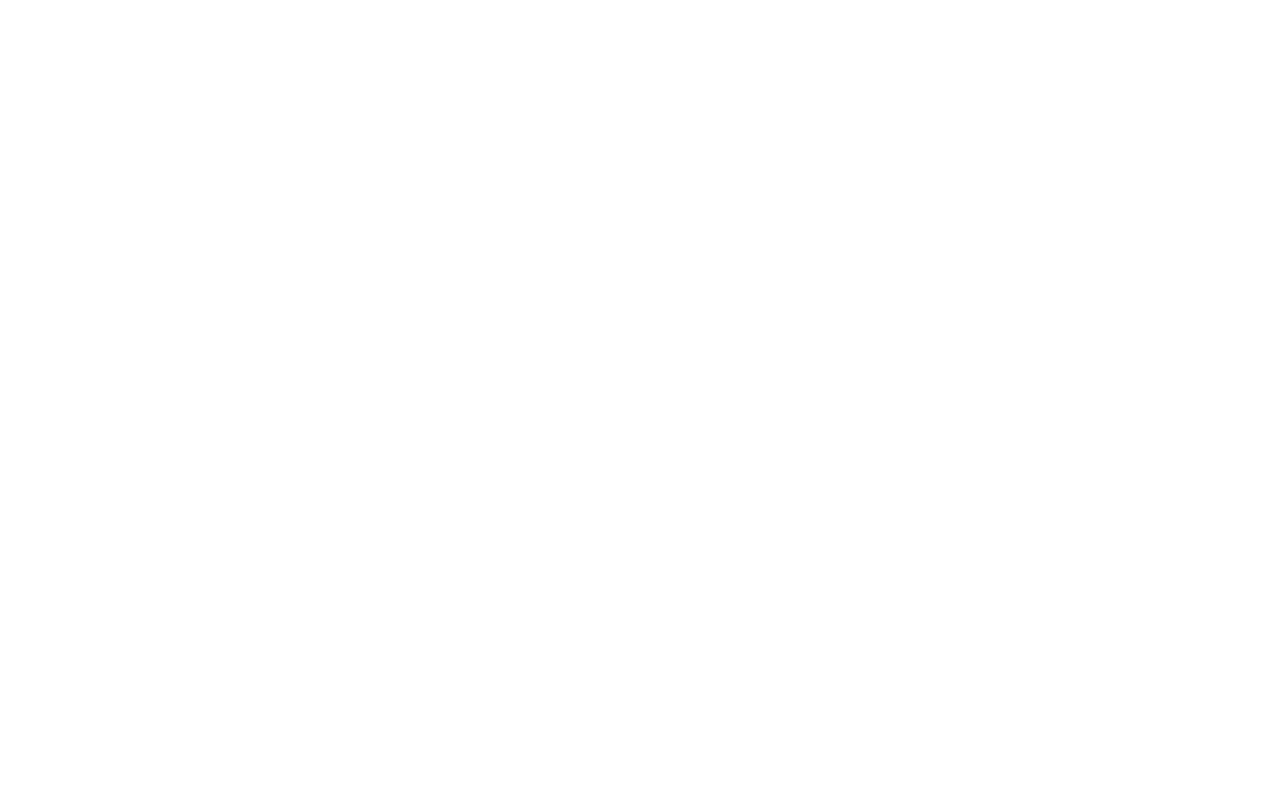
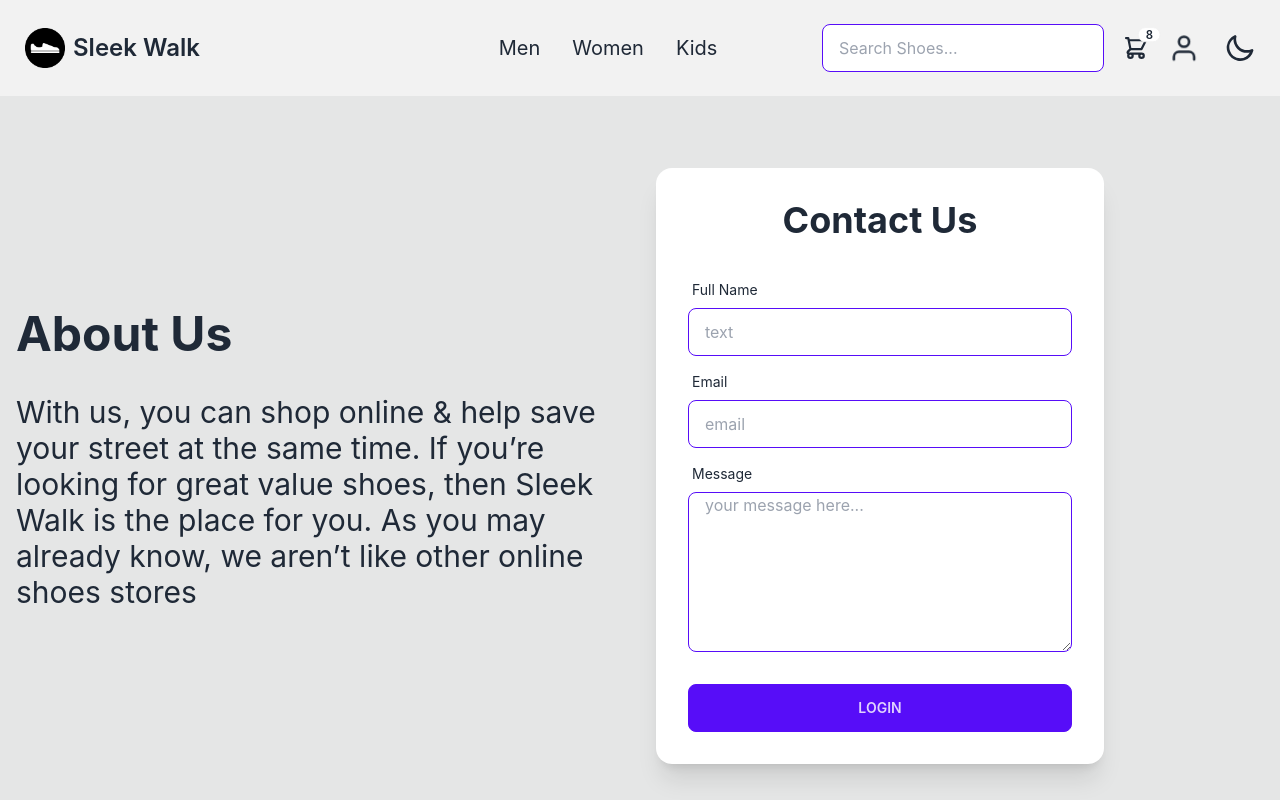
Before and after one commit to Ziyad-Aljaser/sleek-walk, a React (Create React App) app in the folder client/: page /contact in a window 1280 px wide. Before the commit this address had no page. Shown: the top 800 px of the page. Built offline with nearby package versions, Linux system fonts and the light colour scheme.

Commit message:
Add contact us page

```diff
--- a/client/src/App.js
+++ b/client/src/App.js
@@ -6,6 +6,7 @@ import Login from "./pages/Login";
 import Signup from "./pages/Signup";
 import ShoeDetails from "./pages/ShoeDetails";
 import AboutUs from "./pages/AboutUs";
+import ContactUs from "./pages/ContactUs";
 
 
 function App() {
@@ -18,6 +19,7 @@ function App() {
         <Route path="/signup" element={<Signup />} />
         <Route path="/shoes-details/:id" element={<ShoeDetails />} />
         <Route path="/about" element={<AboutUs />} />
+        <Route path="/contact" element={<ContactUs />} />
       </Routes>
     </>
   );
--- /dev/null
+++ b/client/src/pages/ContactUs.jsx
@@ -0,0 +1,57 @@
+import React from "react";
+
+import Layout from "../components/Layout";
+
+
+export default function ContactUs() {
+
+    return (
+        <Layout>
+
+            {/* Contact Us Section */}
+            <div className="hero py-8 sm:py-14 bg-base-300">
+                <div className="hero-content grid md:grid-cols-2 gap-8">
+                    <div>
+                        <h1 className="text-5xl font-bold leading-normal">
+                        About Us
+                        </h1>
+                        <p className="py-6 text-xl sm:text-3xl">
+                        With us, you can shop online & help save your street at the same
+                        time. If you’re looking for great value shoes, then
+                        Sleek Walk is the place for you. As you may already know, we
+                        aren’t like other online shoes stores
+                        </p>
+                    </div>
+                    <div className="card w-full max-w-md bg-base-100 shadow-xl">
+                        <div className="card-body">
+                            <h1 className="text-4xl font-bold text-center mb-6">Contact Us</h1>
+                            <div className="form-control">
+                                <label className="label">
+                                    <span className="label-text">Full Name</span>
+                                </label>
+                                <input type="name" placeholder="text" className="input input-bordered input-primary" />
+                            </div>
+                            <div className="form-control">
+                                <label className="label">
+                                    <span className="label-text">Email</span>
+                                </label>
+                                <input type="email" placeholder="email" className="input input-bordered input-primary" />
+                            </div>
+                            <div className="form-control">
+                                <label className="label">
+                                    <span className="label-text">Message</span>
+                                </label>
+                                <textarea type="textarea" placeholder="your message here..." className="input input-bordered input-primary w-full h-40" />
+                            </div>
+                            <div className="form-control mt-6">
+                                <button className="btn btn-primary">Login</button>
+                            </div>
+                        </div>
+                    </div>
+                </div>
+            </div>
+
+        </Layout>
+  );
+
+}
```
